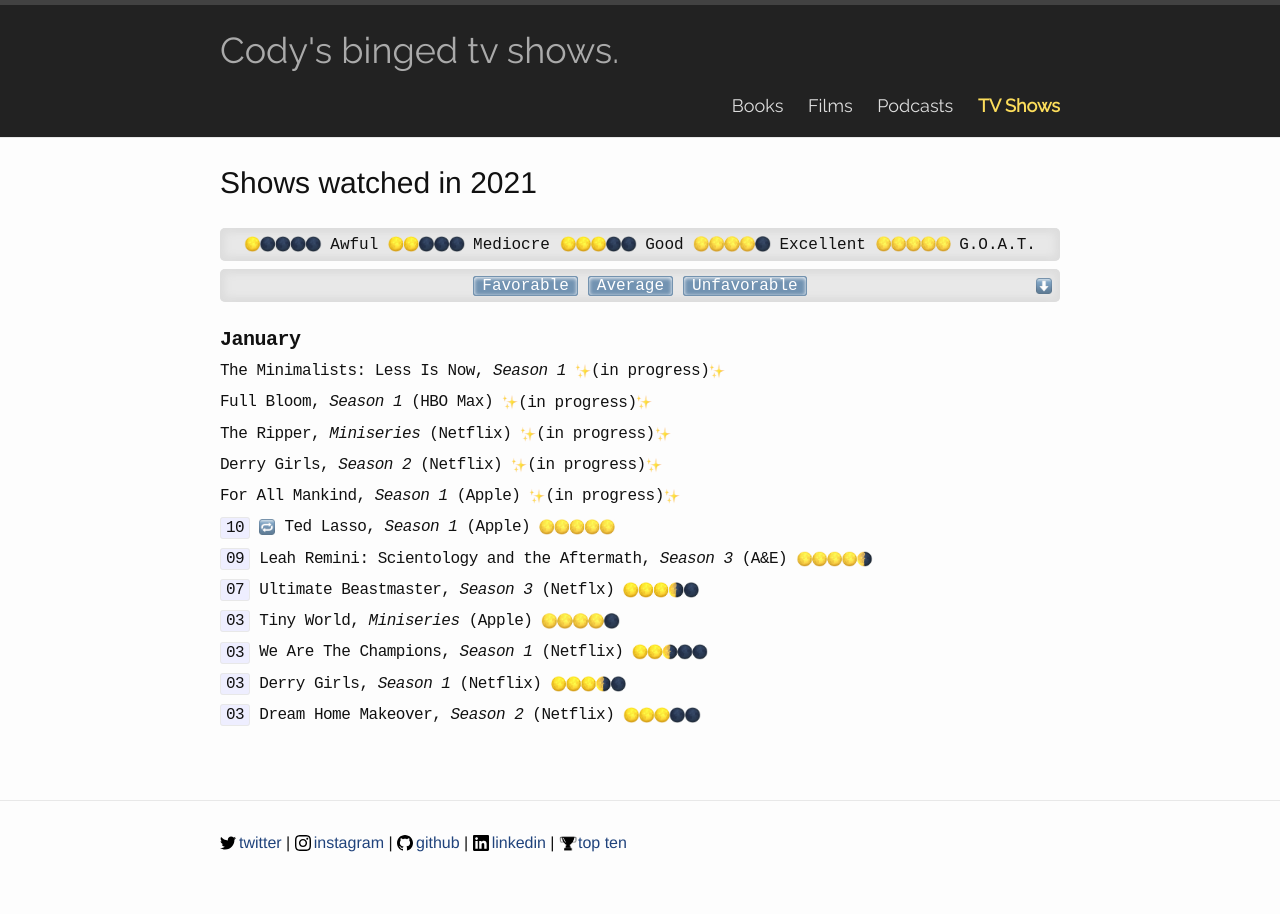
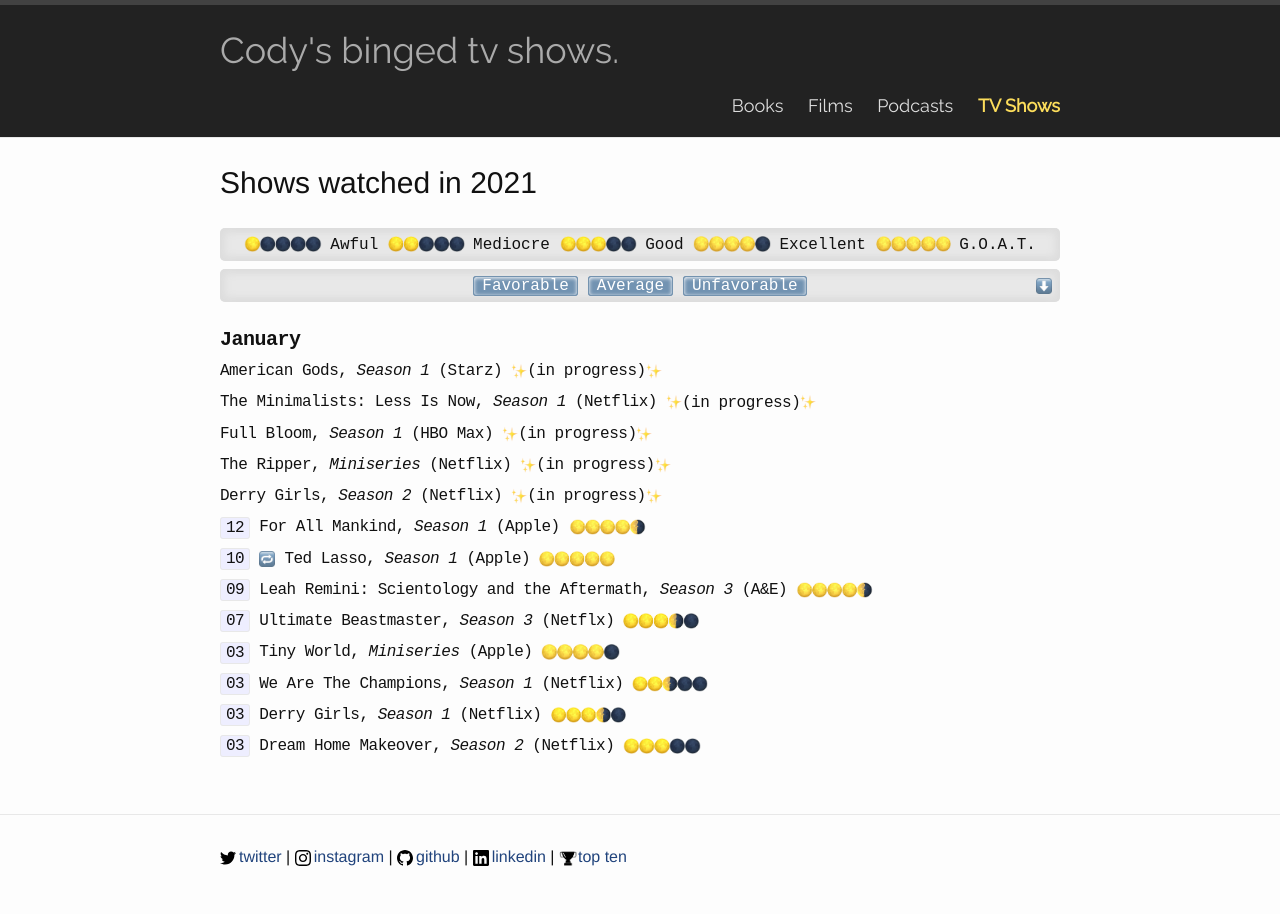
Before and after one commit to codydalerodgers/personal-blog, a Jekyll site: the page built from _shows/2021.md, in a window 1280 px wide. Built offline with Jekyll 4.4.1, drawn with Linux system fonts in a browser that asks for light colours.

Commit message:
For All Mankind

```diff
--- a/_shows/2021.md
+++ b/_shows/2021.md
@@ -5,7 +5,9 @@
 category: shows
 ---
 ## January
-The Minimalists: Less Is Now, _Season 1_ {{ site.ip }}
+American Gods, _Season 1_ (Starz) {{ site.ip }}
+
+The Minimalists: Less Is Now, _Season 1_ (Netflix) {{ site.ip }}
 
 Full Bloom, _Season 1_ (HBO Max) {{ site.ip }}
 
@@ -13,7 +15,7 @@
 
 Derry Girls, _Season 2_ (Netflix) {{ site.ip }}
 
-For All Mankind, _Season 1_ (Apple) {{ site.ip }}
+`12` For All Mankind, _Season 1_ (Apple) {{ site.r45 }}
 
 `10` {{ site.rw}} Ted Lasso, _Season 1_ (Apple) {{ site.r5 }}
 
```
